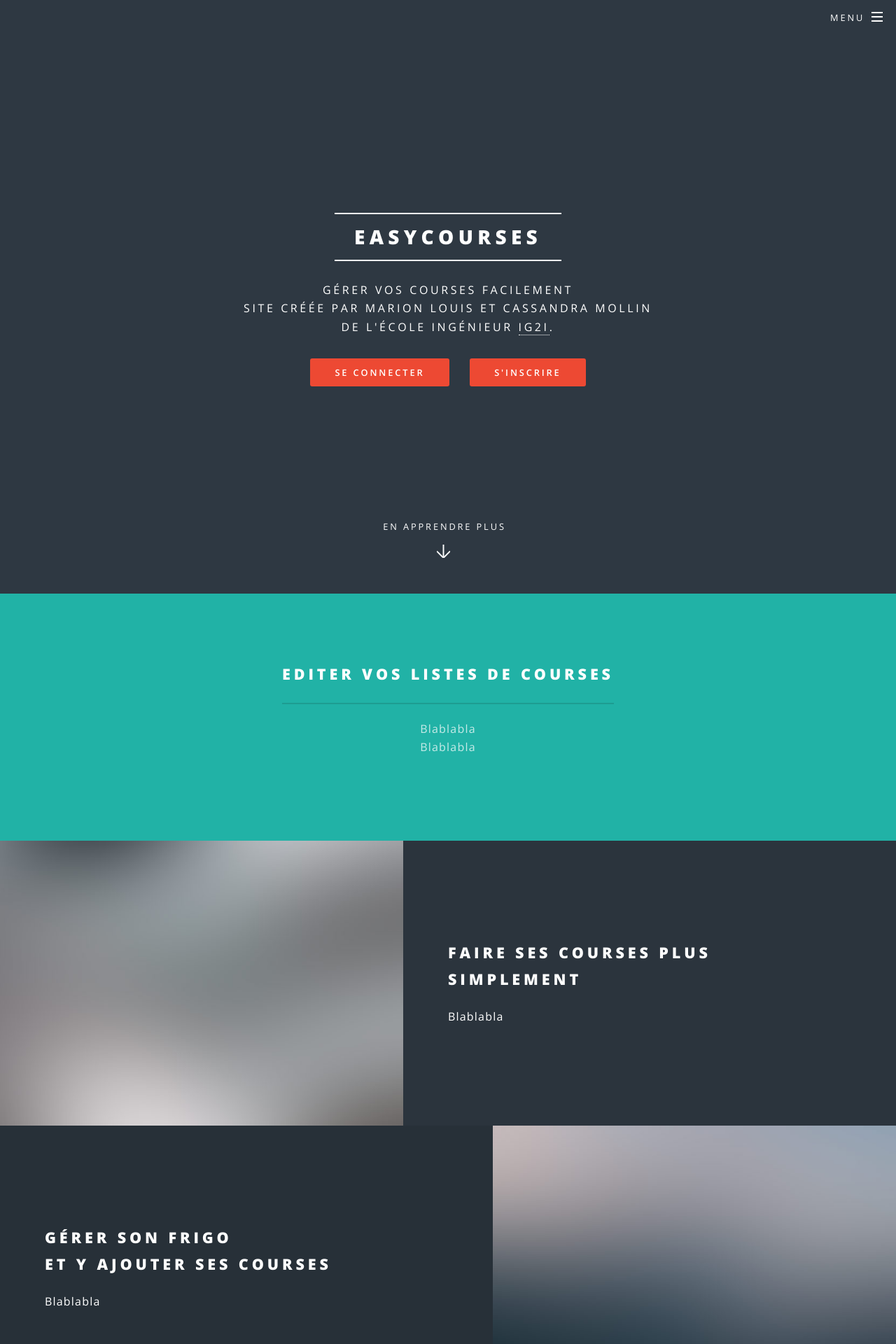
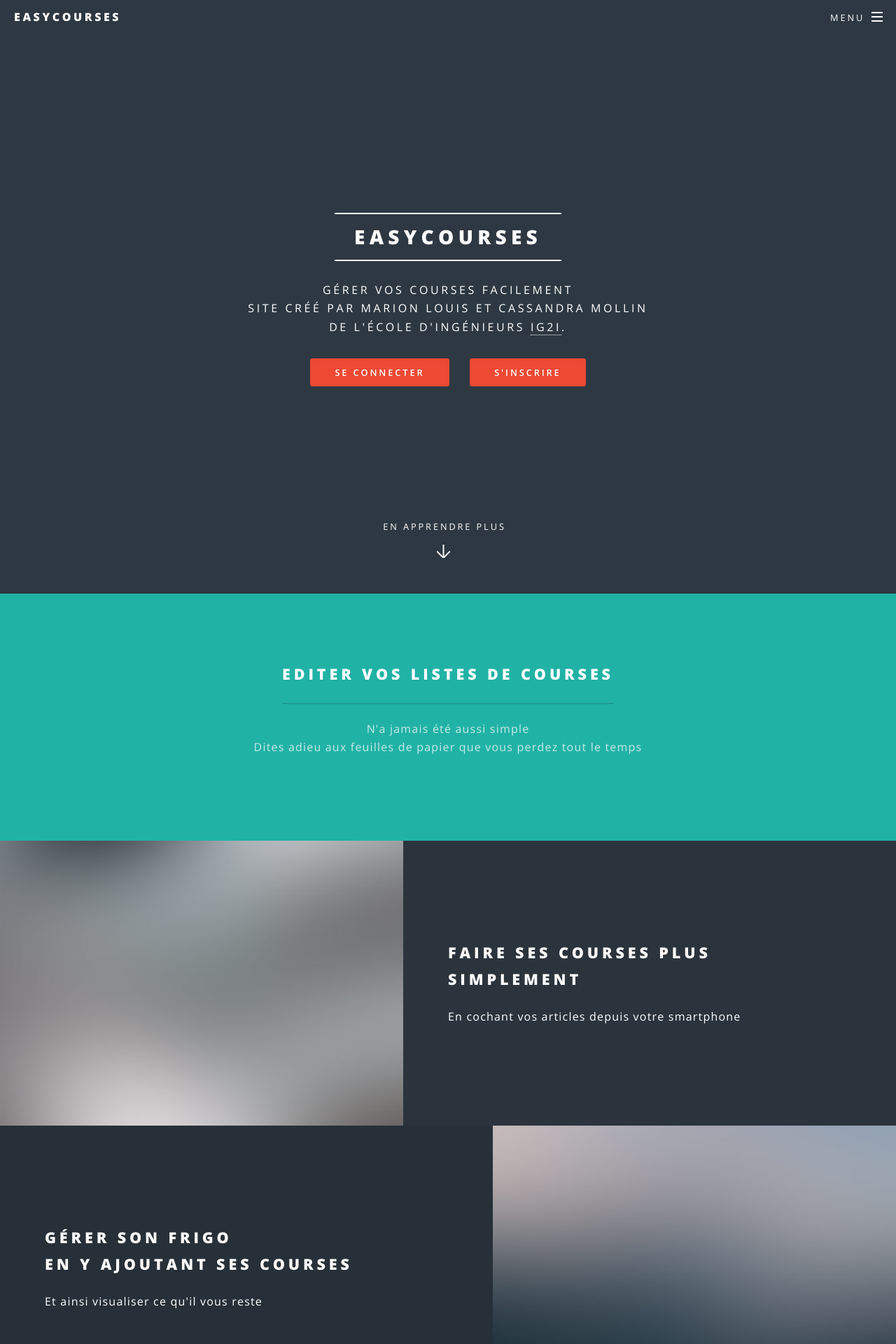
Before and after one commit to MarionLouis21/easycourses, a PHP site: page / in a window 1280 px wide. Shown: the top 1920 px of the page at 70% size. Run offline with PHP 8.4, Linux system fonts and the light colour scheme.

Commit message:
fgh
Changement du lien notre école: Apparait plus quand on est connecté
Inscription vérifie si le pseudo existe déjà. Oui>reste page
inscription. Non>Créée l'utilisateur et va sur la page connexion
Connexion : quand c'est pas bon, ne va plus sur accueil mais reste sur
connexion
Mon profil : Modifie le mot de passe
Accueil: J'ai remplacé tous les blablas :p
Changement du nom generic : Appelé notreEcole et mis dans Templates
maintenant (j'ai aussi remplacé les blabla)
Modifié le header et footer pour que EasyCourses apparaisse

```diff
--- a/Templates/accueil.php
+++ b/Templates/accueil.php
@@ -4,8 +4,8 @@
 		<div class="inner">
 			<h2>EasyCourses</h2>
 			<p>Gérer vos courses facilement<br />
-			site créée par Marion LOUIS et Cassandra MOLLIN<br />
-			de l'école ingénieur <a href="http://www.ig2i.fr">IG2I</a>.</p>
+			site créé par Marion LOUIS et Cassandra MOLLIN<br />
+			de l'école d'ingénieurs <a href="http://www.ig2i.fr">IG2I</a>.</p>
 			<ul class="actions">
 				<li><a href="index.php?view=login" class="button special">Se connecter</a></li>
 				<li><a href="index.php?view=inscription" class="button special">S'inscrire</a></li>
@@ -19,8 +19,8 @@
 		<div class="inner">
 			<header class="major">
 				<h2>Editer vos listes de courses<br /></h2>
-				<p>Blablabla<br />
-				Blablabla</p>
+				<p>N'a jamais été aussi simple<br />
+				Dites adieu aux feuilles de papier que vous perdez tout le temps</p>
 			</header>
 		</div>
 	</section>
@@ -30,20 +30,20 @@
 		<section class="spotlight">
 			<div class="image"><img src="images/pic01.jpg" alt="" /></div><div class="content">
 				<h2>Faire ses courses plus simplement<br /></h2>
-				<p>Blablabla</p>
+				<p>En cochant vos articles depuis votre smartphone</p>
 			</div>
 		</section>
 		<section class="spotlight">
 			<div class="image"><img src="images/pic02.jpg" alt="" /></div><div class="content">
 				<h2>Gérer son frigo<br />
-				et y ajouter ses courses</h2>
-				<p>Blablabla</p>
+				en y ajoutant ses courses</h2>
+				<p>Et ainsi visualiser ce qu'il vous reste</p>
 			</div>
 		</section>
 		<section class="spotlight">
 			<div class="image"><img src="images/pic03.jpg" alt="" /></div><div class="content">
-				<h2>Créée une nouvelle liste à partir du frigo<br /></h2>
-				<p>Blablabla</p>
+				<h2>Créer une nouvelle liste à partir du frigo<br /></h2>
+				<p>Afin de ne jamais manquer de rien</p>
 			</div>
 		</section>
 	</section>
@@ -52,17 +52,17 @@
 	<section id="three" class="wrapper style3 special">
 		<div class="inner">
 			<header class="major">
-				<h2>Un site simple et utile</h2>
-				<p>Blablabla<br />Blablabla</p>
+				<h2>Un site simple, utile et intuitif</h2>
+				<p>Vous le prendrez vite en main<br />Et ne pourrez plus vous en séparer</p>
 			</header>
 			<ul class="features">
 				<li class="icon fa-laptop">
 					<h3>Sur ordinateur</h3>
-					<p>Blablabla</p>
+					<p>Pour réaliser vos listes en quelques clics sur grand écran</p>
 				</li>
 				<li class="icon fa-paper-plane-o">
-					<h3>Sur telephone</h3>
-					<p>Blablabla</p>
+					<h3>Sur téléphone</h3>
+					<p>Pour emmener vos listes partout avec vous</p>
 				</li>
 			</ul>
 		</div>
@@ -72,12 +72,12 @@
 	<section id="cta" class="wrapper style4">
 		<div class="inner">
 			<header>
-				<h2>Esssayez dès maintenant</h2>
+				<h2>Esssayez le dès maintenant</h2>
 			</header>
 			<ul class="actions vertical">
 				<li><a href="index.php?view=login" class="button fit special">Se connecter</a></li>
 				<li><a href="index.php?view=inscription" class="button fit special">S'inscrire</a></li>
-				<li><a href="#" class="button fit">Learn More</a></li>
+				<li><a href="#" class="button fit">En apprendre plus</a></li>
 			</ul>
 		</div>
 	</section>
--- a/Templates/footer.php
+++ b/Templates/footer.php
@@ -13,7 +13,7 @@
 			<li><a href="http://www.ig2i.fr/" class="icon fa-dribbble"><span class="label">Dribbble</span></a></li>
 		</ul>
 		<ul class="copyright">
-			<li>&copy; Untitled</li><li>Design: <a href="http://html5up.net">HTML5 UP</a></li>
+			<li>&copy; Easycourses</li><li>Design: <a href="http://html5up.net">HTML5 UP</a></li>
 		</ul>
 		<?php
 			if (valider("connecte","SESSION")) {
--- a/Templates/header.php
+++ b/Templates/header.php
@@ -25,8 +25,8 @@
 <body>
 <div id="page-wrapper">
 	<!-- Header -->
-		<header id="header" class="alt">
-			<h1><a href="index.php">EasyCourses</a></h1>
+		<header id="header">
+			<h1>EasyCourses</h1>
 			<nav id="nav">
 				<ul>
 					<li class="special">
@@ -35,19 +35,19 @@
 							<ul>
 								<?php
 									if(!valider("connecte", "SESSION")) {
+										echo "<li><a href='index.php'>Accueil</a></li>";
 										echo "<li><a href='index.php?view=login'>Se connecter</a></li>";
 										echo "<li><a href='index.php?view=inscription'>S'inscrire</a></li>";
-										echo "<li><a href='index.php'>Accueil</a></li>";
+										echo "<li><a href='index.php?view=notreEcole'>Notre école</a></li>";
 									}
 									if(valider("connecte","SESSION")) {
 										echo "<li><a href='index.php?view=listes'>Mes Listes</a></li>";
 										echo "<li><a href='index.php?view=frigo'>Mon Frigo</a></li>";
+										echo "<li><a href='index.php?view=catalogue'>Catalogue</a></li>";
 										echo "<li><a href='index.php?view=profil'>Mon Profil</a></li>";
-										echo "<li><a href='index.php?view=catalogue'>Catalogue</a></li>";
 										echo "<li><a href='controleur.php?action=Deconnexion'>Se déconnecter</a></li>";  // Aussi dans le footer
 									}
 								?>
-								<li><a href="generic.php">Notre école</a></li>
 							</ul>
 						</div>
 					</li>
--- a/Templates/inscription.php
+++ b/Templates/inscription.php
@@ -1,7 +1,7 @@
 <?php
-	// Si la page est appelée directement par son adresse, on redirige en passant pas la page index
+	// Si la page est appelée directement par son adresse, on redirige en passant par la page index
 	if (basename($_SERVER["PHP_SELF"]) != "index.php") {
-		header("Location:../login.php");
+		header("Location:../index.php?view=inscription.php");
 		die("");
 	}
 
--- a/Templates/profil.php
+++ b/Templates/profil.php
@@ -24,14 +24,14 @@
 			<h3> Mon profil </h3>
 			<form id="cataProfil" action="controleur.php?action=Profil" method="post">
 				<?php
-					$infosUser=listerInfosUtilisateur($login,$passe);
+					$infosUser=listerInfosUtilisateur($login);
 					foreach ($infosUser as $infos){
 						echo 'Pseudo : <input style="width:250px;" type="text" name="login" id="login" value="' . $infos['pseudo'] . '" placeholder="Pseudo"/>';
 						echo 'Mot de passe : <input style="width:250px;" type="password" name="passe" id="passe" value="' . $infos['passe'] . '" placeholder="Mot de passe"/>';
 						echo 'Nouveau mot de passe : <input style="width:250px;" type="password" name="newPasse" id="newPasse" placeholder="Nouveau mot de passe"/>';
 					}
 				?>
-					<input style="float:right;" type="submit" name="action" value="Modifier mon profil"  class="special" />
+					<input style="float:right;" type="submit" value="Modifier mon profil"  class="special" />
 				</form>
 			</div>
 		</section>
--- a/index.php
+++ b/index.php
@@ -51,6 +51,10 @@ session_start(); // A mettre dans l'index car l'index est le fichier de base, ç
 				include 'Templates/inscription.php';
 			break;
 
+			case 'notreEcole':
+				include 'Templates/notreEcole.php';
+			break;
+
 			default :
 				include 'Templates/accueil.php';
 			break;
--- a/libs/modele.php
+++ b/libs/modele.php
@@ -28,8 +28,8 @@ function connecterUtilisateur($idUser) {
 	SQLUpdate($SQL);
 }
 
-function listerInfosUtilisateur($login,$passe){
-	$SQL="SELECT * FROM users WHERE pseudo=\"" . $login . "\" AND passe=\"" . $passe . "\" AND connecte=1;";
+function listerInfosUtilisateur($login){
+	$SQL="SELECT * FROM users WHERE pseudo=\"" . $login . "\" AND connecte=1;";
 	return parcoursRs(SQLSelect($SQL));
 }
 
@@ -42,7 +42,7 @@ function deconnecterUtilisateur($idUser) {
 
 function changerPasse($idUser,$passe) {
 	// cette fonction modifie le mot de passe d'un utilisateur
-	$SQL = "UPDATE users SET passe='$passe' WHERE id='$idUser'";
+	$SQL = "UPDATE users SET passe=\"" . $passe . "\" WHERE id=\"" . $idUser . "\"";
 	SQLUpdate($SQL);
 }
 
```
Also changed, not shown: Templates/notreEcole.php (added, +35 -0 lines), controleur.php (+17 -15 lines), generic.php (deleted, +0 -91 lines).
